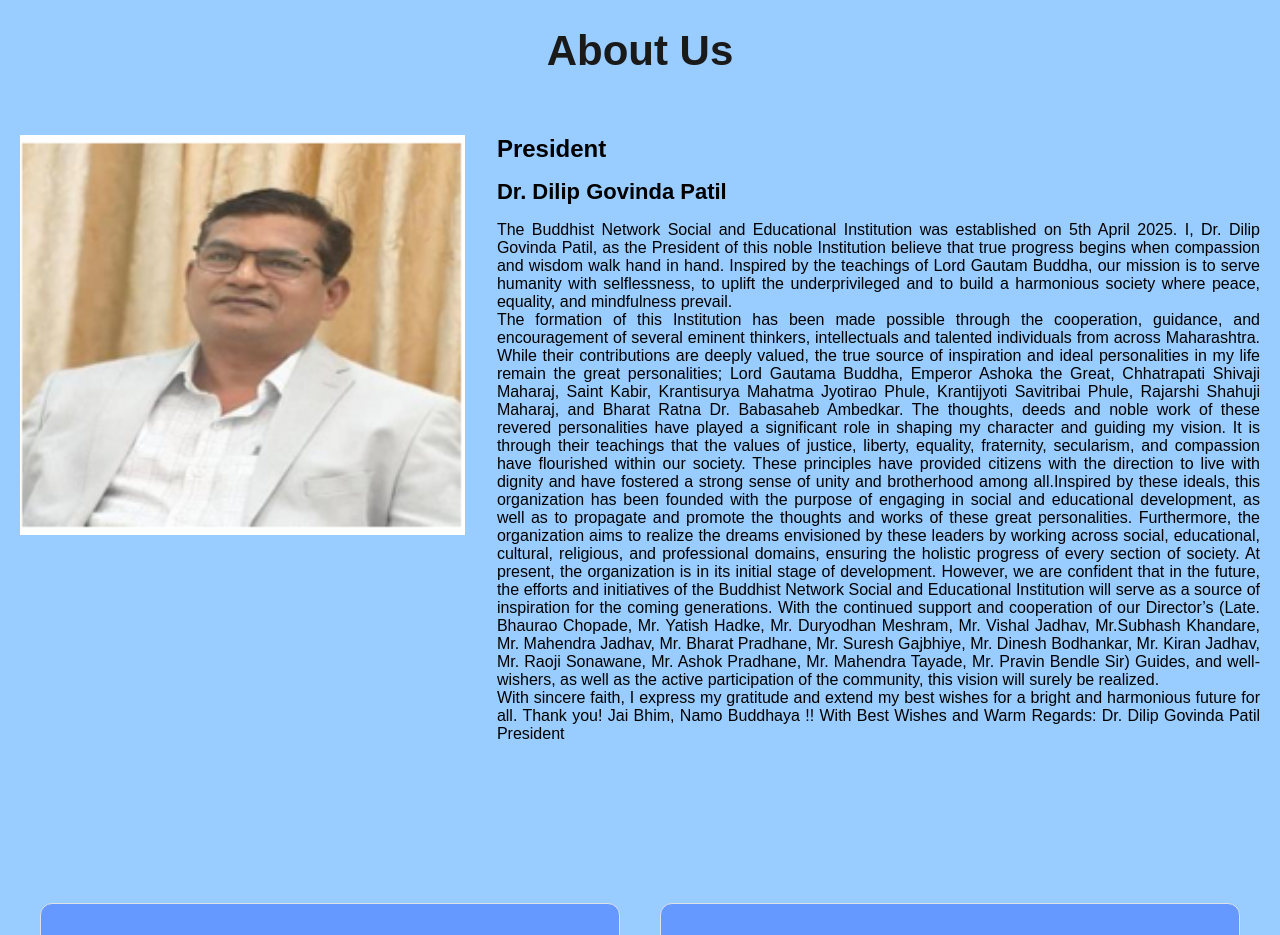
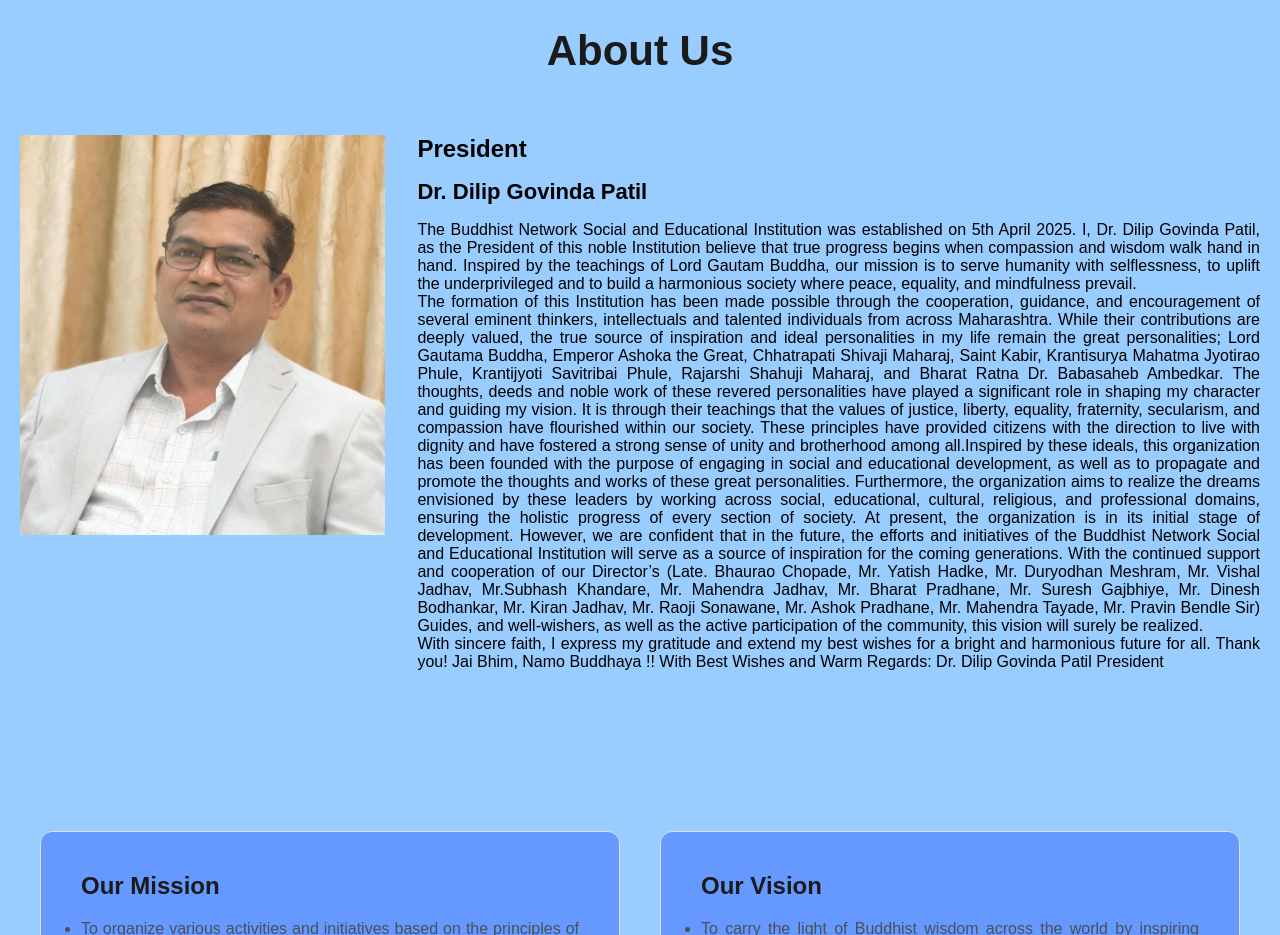
Before and after one commit to AniikeThooL/sample-app, a React (Vite) app: page /about in a window 1280 px wide. Shown: the part 820-1755 px from the top of the page. Built offline with nearby package versions, Linux system fonts and the light colour scheme.

Commit message:
updated logo image

```diff
--- a/index.html
+++ b/index.html
@@ -2,7 +2,7 @@
 <html lang="en">
   <head>
     <meta charset="UTF-8" />
-    <link rel="icon" type="image/svg+xml" href="/vite.svg" />
+    <link rel="icon" type="image/png" href="/logo_left.jpg" />
     <meta name="viewport" content="width=device-width, initial-scale=1.0" />
     <title>sample</title>
   </head>
--- a/src/components/President.jsx
+++ b/src/components/President.jsx
@@ -8,7 +8,7 @@ export const President = ()=>{
         <section id="about" className={styles.section}>
             <h2 className={styles.title}>About Us</h2>
             <div className={styles.president_grid}>
-                <img className={styles.president_image} src="/president.png" alt="" />
+                <img className={styles.president_image} src="/president.jpg" alt="" />
                 <div className={styles.president_bio}>
                     <h1>President </h1>
                     <h2 className={styles.subtitle}>Dr. Dilip Govinda Patil</h2>
```
Also changed, not shown: public/president.jpg (added), public/president.png (deleted).
